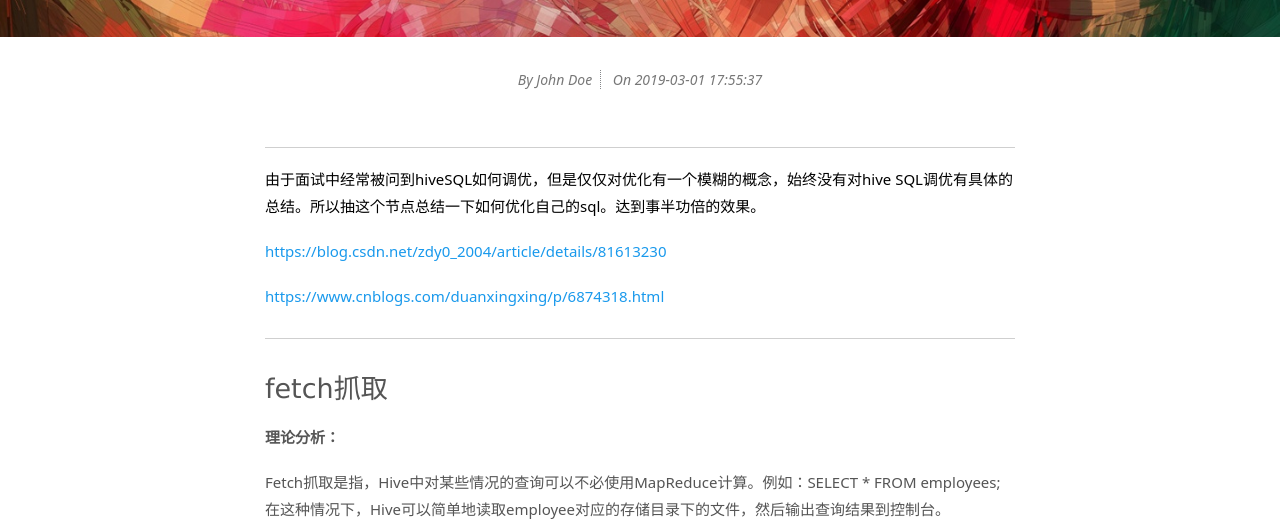
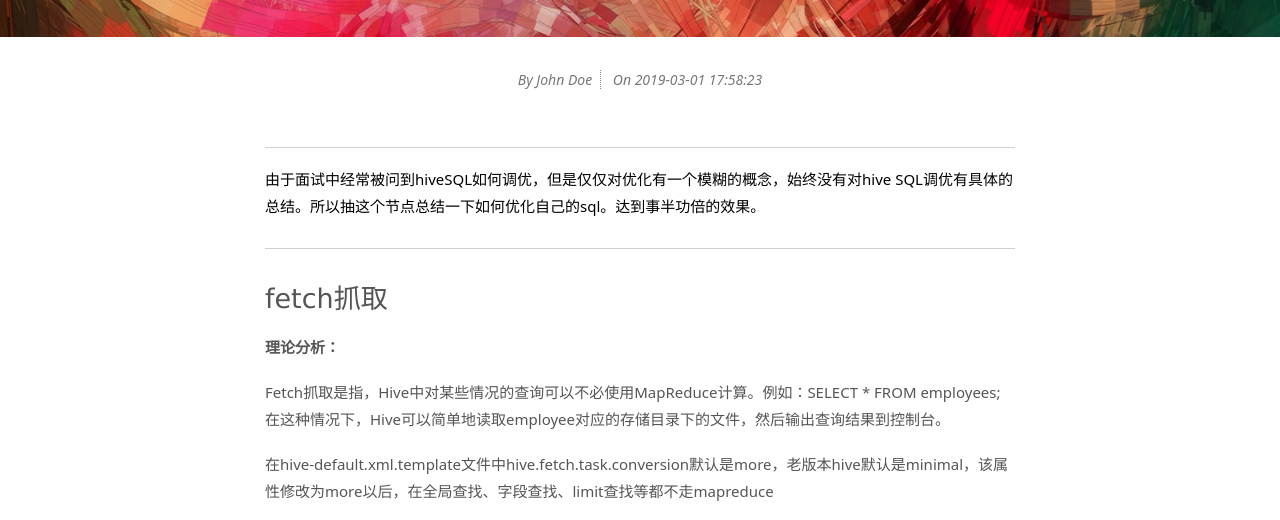
Before and after one commit to chenyihe/chenyihe.github.io, a plain HTML site: page 2019/03/01/关于hive调优的笔记/index.html in a window 1280 px wide. Shown: the part 247-767 px from the top of the page. Drawn offline with Linux system fonts and the light colour scheme.

Commit message:
Site updated: 2019-03-01 17:58:30

```diff
--- a/2019/03/01/关于hive调优的笔记/index.html
+++ b/2019/03/01/关于hive调优的笔记/index.html
@@ -100,7 +100,7 @@
           <!-- Date -->
           <span class="date-time info">On
             <span class="date">2019-03-01</span>
-            <span class="time">17:55:37</span>
+            <span class="time">17:58:23</span>
           </span>
 
         </div>
@@ -110,8 +110,6 @@
         <div class="post-content">
           <hr>
 <p><em>由于面试中经常被问到hiveSQL如何调优，但是仅仅对优化有一个模糊的概念，始终没有对hive SQL调优有具体的总结。所以抽这个节点总结一下如何优化自己的sql。达到事半功倍的效果。</em></p>
-<p><a href="https://blog.csdn.net/zdy0_2004/article/details/81613230" target="_blank" rel="noopener">https://blog.csdn.net/zdy0_2004/article/details/81613230</a></p>
-<p><a href="https://www.cnblogs.com/duanxingxing/p/6874318.html" target="_blank" rel="noopener">https://www.cnblogs.com/duanxingxing/p/6874318.html</a></p>
 <hr>
 <h2 id="fetch抓取"><a href="#fetch抓取" class="headerlink" title="fetch抓取"></a>fetch抓取</h2><p><strong>理论分析：</strong></p>
 <p>Fetch抓取是指，Hive中对某些情况的查询可以不必使用MapReduce计算。例如：SELECT * FROM employees;在这种情况下，Hive可以简单地读取employee对应的存储目录下的文件，然后输出查询结果到控制台。</p>
```
Also changed, not shown: 2019/03/01/hello-world/index.html (+1 -1 lines).
